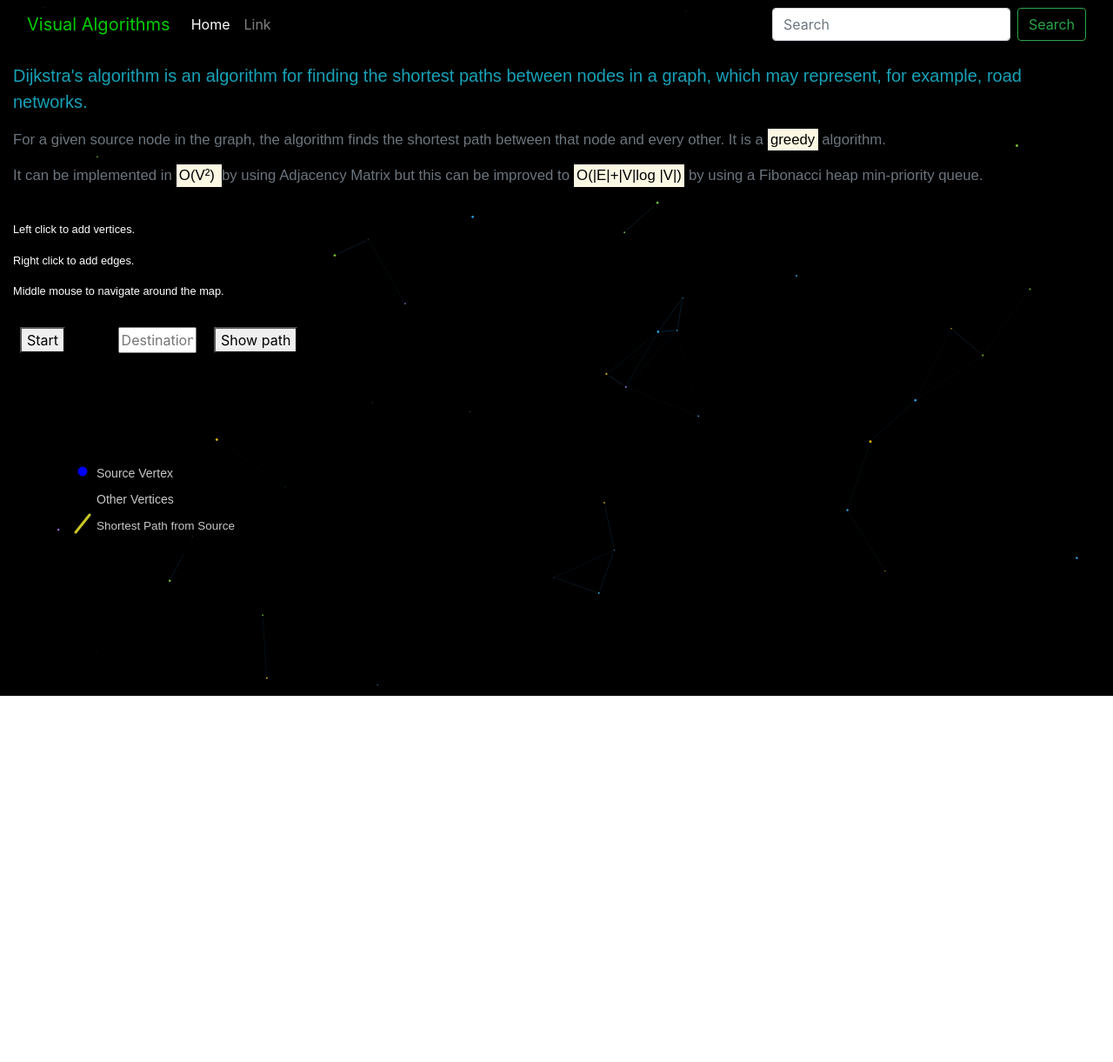
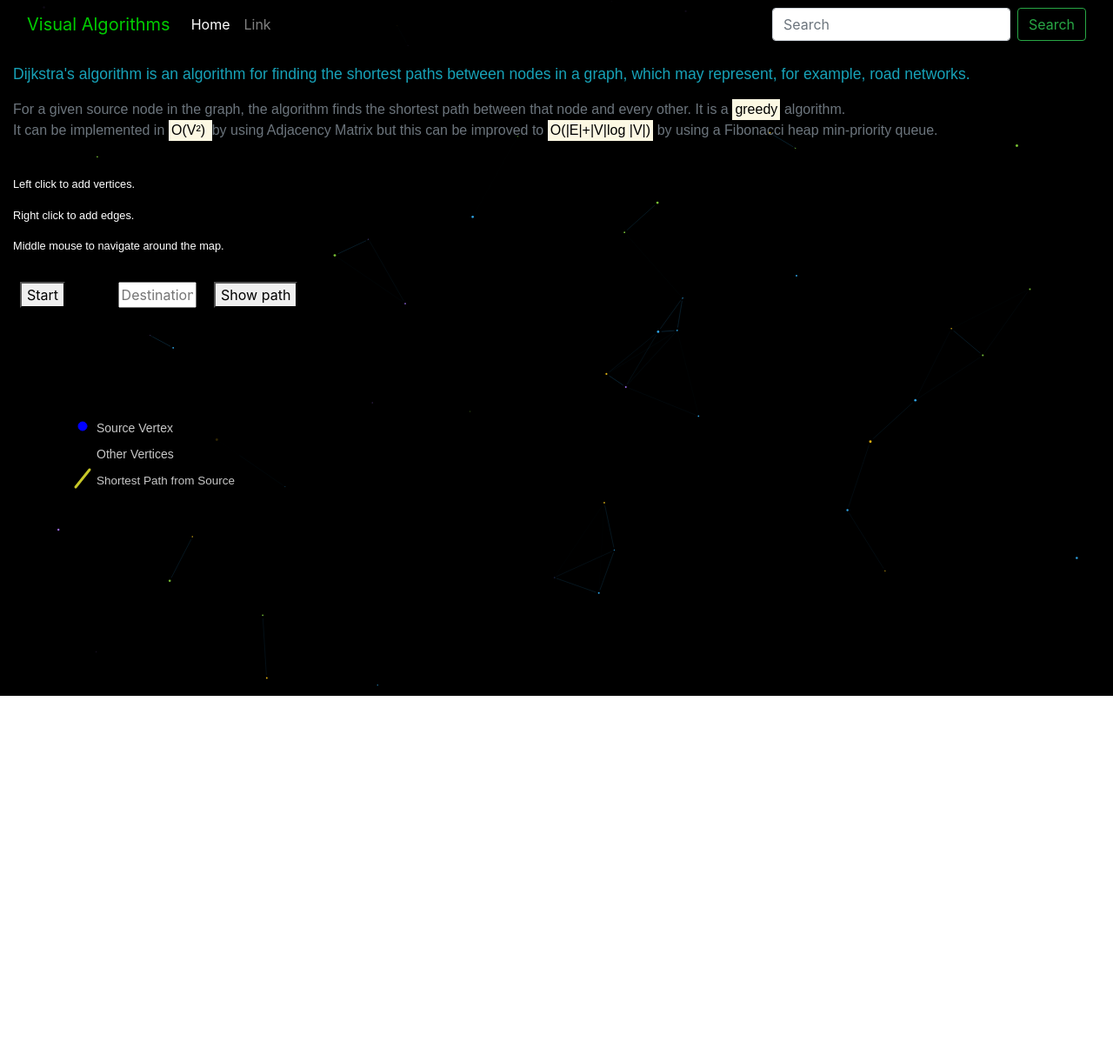
Before and after one commit to shubhamdhingra38/Visual-Algorithms, a Django app: page /home/dijkstra/ in a window 1280 px wide. Shown: the top 1221 px of the page at 87% size. Run offline with Django 3.2, Linux system fonts and the light colour scheme; some libraries are stand-ins or nearby versions.

Commit message:
fixed dijkstra

```diff
--- a/main/static/main/dijkstra.js
+++ b/main/static/main/dijkstra.js
@@ -292,7 +292,6 @@ async function showShortestPath(v) {
   let currVertex = v;
   let r;
   while (parent[currVertex] != -1) {
-    console.log(parent[currVertex]);
     highlightedEdges.push([currVertex, parent[currVertex]]);
     r = highlightUtil(1000);
     currVertex = parent[currVertex];
--- a/main/templates/main/dijkstra.htm
+++ b/main/templates/main/dijkstra.htm
@@ -17,7 +17,7 @@
   <p class="text-info mt-3">Dijkstra's algorithm is an algorithm for finding the shortest paths between nodes in a
     graph,
     which may represent, for example, road networks.</p>
-  <p class="text-muted">For a given source node in the graph, the algorithm finds the shortest path between that node
+  <p class="text-muted mb-0">For a given source node in the graph, the algorithm finds the shortest path between that node
     and every other. It is a <mark>greedy</mark> algorithm.</p>
   <p class="text-muted">It can be implemented in <mark>O(V&sup2) </mark> by using Adjacency Matrix but this can be
     improved to <mark> O(|E|+|V|log |V|)</mark> by using a Fibonacci heap min-priority queue.</p>
@@ -42,11 +42,11 @@
 
 <style>
   .text-info {
-    font-size: 1.25rem !important;
+    font-size: 1.10em !important;
   }
 
   .text-muted {
-    font-size: 1.05rem !important;
+    font-size: 1rem !important;
   }
 </style>
 
```
